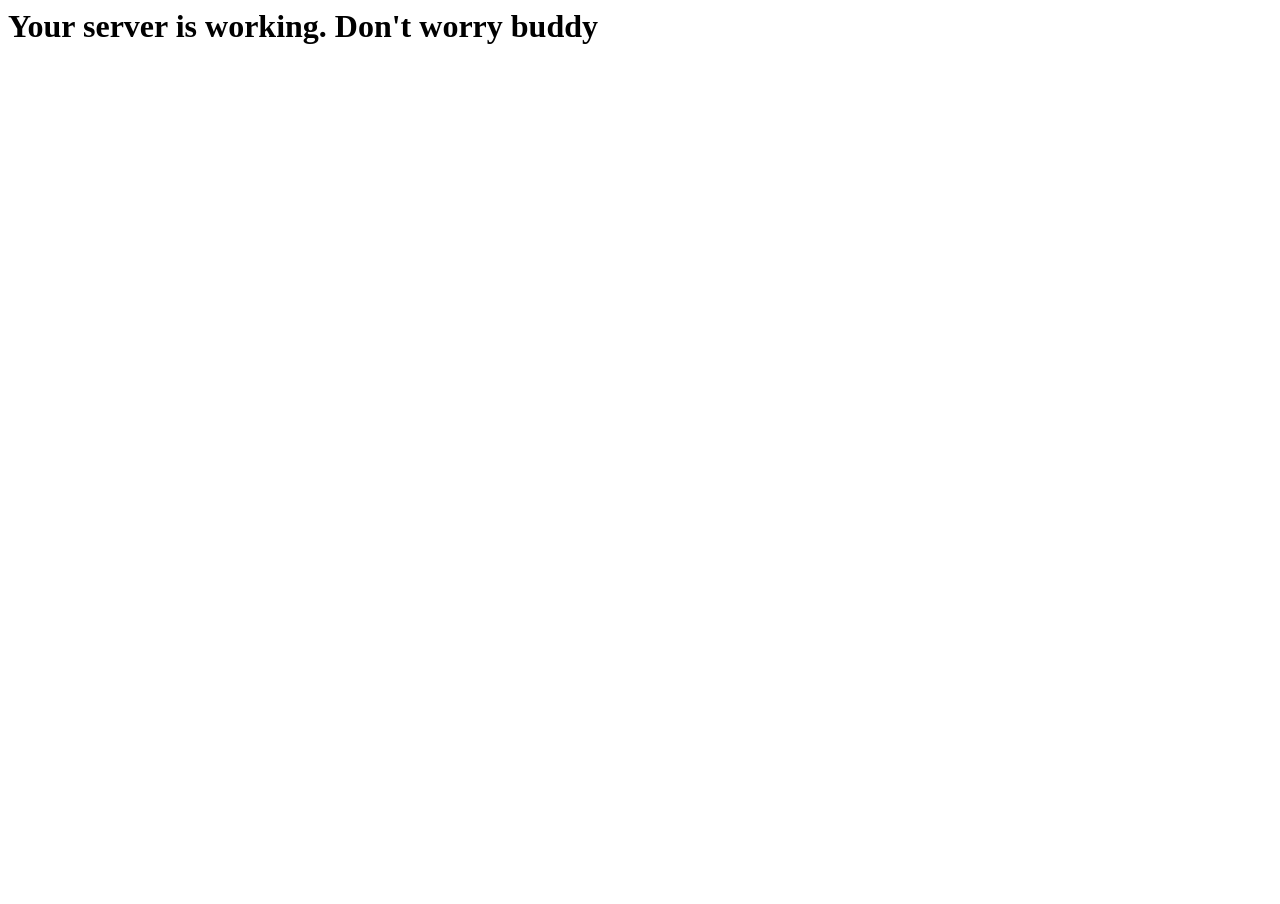
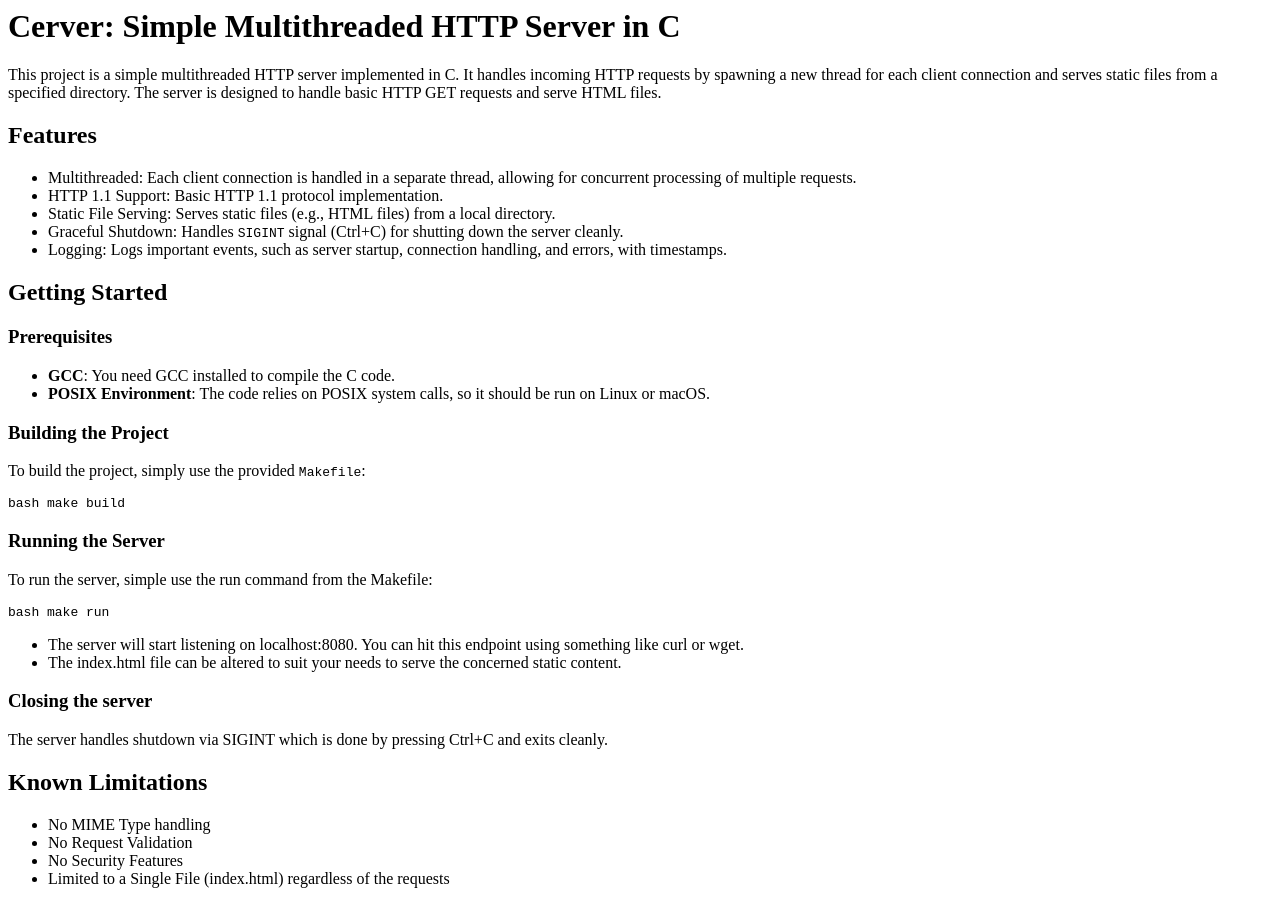
Before and after one commit to Timelord65/Cerver, a plain HTML site: page static/index.html in a window 1280 px wide. Before the commit the page ends 800 px from the top, so only its background shows below. Drawn offline with Linux system fonts and the light colour scheme.

Commit message:
Updating static content

```diff
--- a/static/index.html
+++ b/static/index.html
@@ -1,2 +1,38 @@
 <title>CERVER PAGE</title>
-<h1>Your server is working. Don't worry buddy</h1>
+<h1>Cerver: Simple Multithreaded HTTP Server in C</h1>
+<p>This project is a simple multithreaded HTTP server implemented in C. It handles incoming HTTP requests by spawning a new thread for each client connection and serves static files from a specified directory. The server is designed to handle basic HTTP GET requests and serve HTML files.</p>
+<h2>Features</h2>
+<ul>
+<li>Multithreaded: Each client connection is handled in a separate thread, allowing for concurrent processing of multiple requests.</li>
+<li>HTTP 1.1 Support: Basic HTTP 1.1 protocol implementation.</li>
+<li>Static File Serving: Serves static files (e.g., HTML files) from a local directory.</li>
+<li>Graceful Shutdown: Handles <code>SIGINT</code> signal (Ctrl+C) for shutting down the server cleanly.</li>
+<li>Logging: Logs important events, such as server startup, connection handling, and errors, with timestamps.</li>
+</ul>
+<h2>Getting Started</h2>
+<h3>Prerequisites</h3>
+<ul>
+<li><strong>GCC</strong>: You need GCC installed to compile the C code.</li>
+<li><strong>POSIX Environment</strong>: The code relies on POSIX system calls, so it should be run on Linux or macOS.</li>
+</ul>
+<h3>Building the Project</h3>
+<p>To build the project, simply use the provided <code>Makefile</code>:</p>
+<p><code>bash
+make build</code></p>
+<h3>Running the Server</h3>
+<p>To run the server, simple use the run command from the Makefile:</p>
+<p><code>bash
+make run</code></p>
+<ul>
+<li>The server will start listening on localhost:8080. You can hit this endpoint using something like curl or wget.</li>
+<li>The index.html file can be altered to suit your needs to serve the concerned static content.</li>
+</ul>
+<h3>Closing the server</h3>
+<p>The server handles shutdown via SIGINT which is done by pressing Ctrl+C and exits cleanly.</p>
+<h2>Known Limitations</h2>
+<ul>
+<li>No MIME Type handling</li>
+<li>No Request Validation</li>
+<li>No Security Features</li>
+<li>Limited to a Single File (index.html) regardless of the requests</li>
+</ul>
```
